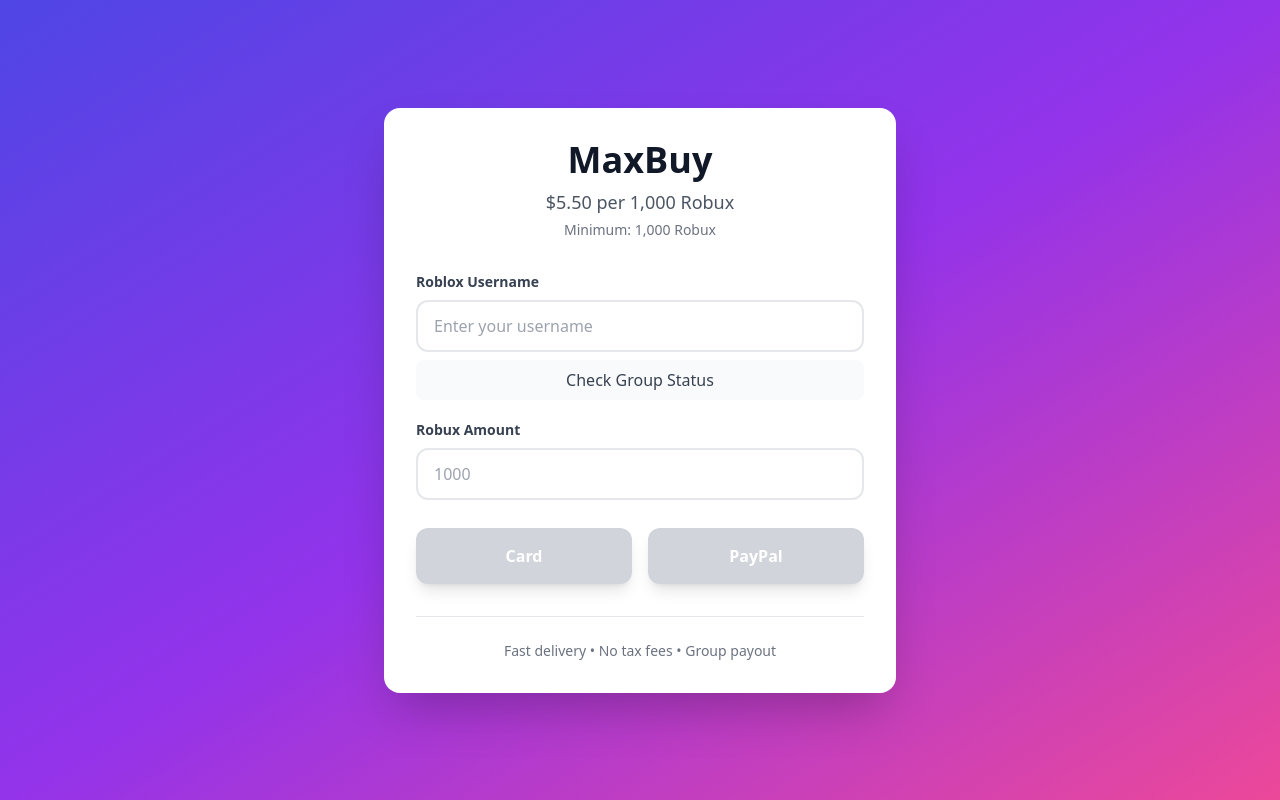
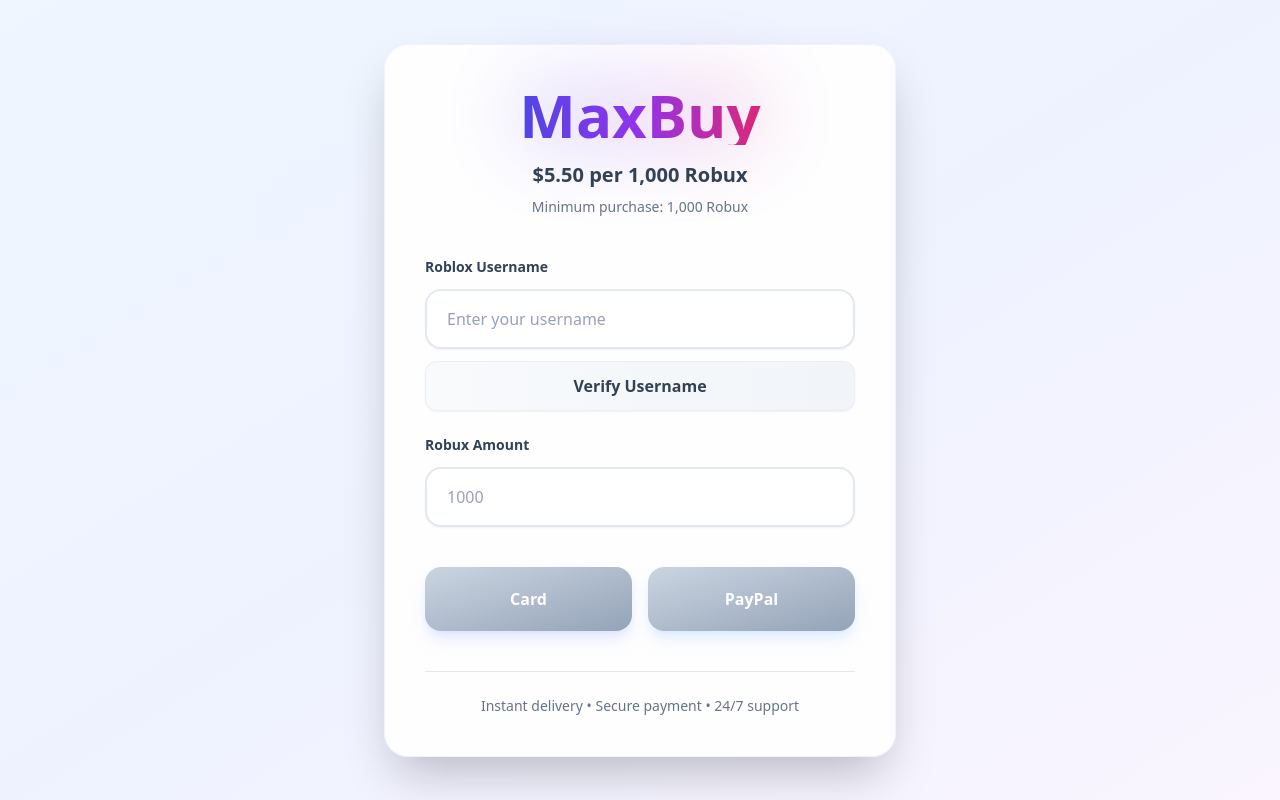
Before and after one commit to DontGho/maxbuystore, a React (Vite) app: page / in a window 1280 px wide. Built offline with nearby package versions, Linux system fonts and the light colour scheme.

Commit message:
success page, new colors

```diff
--- a/src/App.jsx
+++ b/src/App.jsx
@@ -1,7 +1,74 @@
-import React, { useState } from 'react';
-import { AlertCircle, CheckCircle, Loader2 } from 'lucide-react';
+import React, { useState, useEffect } from 'react';
+import { AlertCircle, CheckCircle, Loader2, Home, Sparkles } from 'lucide-react';
 
-export default function App() {
+function SuccessPage() {
+  return (
+    <div className="min-h-screen bg-gradient-to-br from-emerald-50 via-teal-50 to-cyan-50 flex items-center justify-center p-4">
+      <div className="bg-white/90 backdrop-blur-md rounded-3xl shadow-2xl p-12 max-w-md w-full text-center border border-emerald-100/50">
+        <div className="mb-6 flex justify-center">
+          <div className="relative">
+            <div className="absolute inset-0 bg-emerald-400 rounded-full blur-xl opacity-50 animate-pulse"></div>
+            <div className="relative bg-gradient-to-br from-emerald-400 to-teal-500 rounded-full p-5">
+              <CheckCircle size={72} className="text-white" strokeWidth={2.5} />
+            </div>
+          </div>
+        </div>
+
+        <h1 className="text-4xl font-bold text-slate-800 mb-3">Payment Complete!</h1>
+        <p className="text-slate-600 text-lg mb-2">Thank you for your purchase</p>
+        <p className="text-slate-500 mb-8">Your Robux will be delivered within 24 hours</p>
+
+        <div className="bg-gradient-to-br from-emerald-50 to-teal-50 rounded-2xl p-6 mb-8 border border-emerald-200/50 shadow-sm">
+          <div className="flex items-center justify-center gap-2 mb-3">
+            <Sparkles size={20} className="text-emerald-500" />
+            <p className="text-sm font-semibold text-slate-700">What's Next?</p>
+          </div>
+          <p className="text-sm text-slate-600 mb-2">Check your email for receipt</p>
+          <p className="text-sm text-slate-600">Delivery within 24 hours</p>
+        </div>
+
+        <a
+          href="/"
+          className="inline-flex items-center gap-2 bg-gradient-to-r from-emerald-500 to-teal-500 hover:from-emerald-600 hover:to-teal-600 text-white font-semibold px-8 py-4 rounded-xl transition-all shadow-lg shadow-emerald-200/50 hover:shadow-xl hover:shadow-emerald-300/50 hover:-translate-y-0.5"
+        >
+          <Home size={20} />
+          Back to Home
+        </a>
+      </div>
+    </div>
+  );
+}
+
+function CancelPage() {
+  return (
+    <div className="min-h-screen bg-gradient-to-br from-orange-50 via-amber-50 to-yellow-50 flex items-center justify-center p-4">
+      <div className="bg-white/90 backdrop-blur-md rounded-3xl shadow-2xl p-12 max-w-md w-full text-center border border-orange-100/50">
+        <div className="mb-6 flex justify-center">
+          <div className="relative">
+            <div className="absolute inset-0 bg-orange-400 rounded-full blur-xl opacity-40"></div>
+            <div className="relative bg-gradient-to-br from-orange-400 to-amber-500 rounded-full p-5">
+              <AlertCircle size={72} className="text-white" strokeWidth={2.5} />
+            </div>
+          </div>
+        </div>
+
+        <h1 className="text-4xl font-bold text-slate-800 mb-3">Payment Cancelled</h1>
+        <p className="text-slate-600 text-lg mb-2">No charges were made</p>
+        <p className="text-slate-500 mb-8">Feel free to try again anytime</p>
+
+        <a
+          href="/"
+          className="inline-flex items-center gap-2 bg-gradient-to-r from-orange-500 to-amber-500 hover:from-orange-600 hover:to-amber-600 text-white font-semibold px-8 py-4 rounded-xl transition-all shadow-lg shadow-orange-200/50 hover:shadow-xl hover:shadow-orange-300/50 hover:-translate-y-0.5"
+        >
+          <Home size={20} />
+          Return Home
+        </a>
+      </div>
+    </div>
+  );
+}
+
+function HomePage() {
   const [u, setU] = useState('');
   const [a, setA] = useState('');
   const [s, setS] = useState('idle');
@@ -29,12 +96,12 @@
       const d = await r.json();
 
       if (d.success) {
-        setGroupStatus('✓ You are in the group');
+        setGroupStatus('✓ Username verified');
       } else {
         setGroupStatus('✗ ' + d.error);
       }
     } catch (e) {
-      setGroupStatus('✗ Error checking group');
+      setGroupStatus('✗ Error checking username');
     }
 
     setChecking(false);
@@ -69,17 +136,22 @@
   const validAmount = parseInt(a) >= 1000;
 
   return (
-    <div className="min-h-screen bg-gradient-to-br from-indigo-600 via-purple-600 to-pink-500 flex items-center justify-center p-4">
-      <div className="bg-white rounded-2xl shadow-2xl p-8 max-w-lg w-full">
-        <div className="text-center mb-8">
-          <h1 className="text-4xl font-bold text-gray-900 mb-2">MaxBuy</h1>
-          <p className="text-gray-600 text-lg">${p.toFixed(2)} per 1,000 Robux</p>
-          <p className="text-sm text-gray-500 mt-1">Minimum: 1,000 Robux</p>
+    <div className="min-h-screen bg-gradient-to-br from-blue-50 via-indigo-50 to-purple-50 flex items-center justify-center p-4">
+      <div className="bg-white/90 backdrop-blur-md rounded-3xl shadow-2xl p-10 max-w-lg w-full border border-indigo-100/50">
+        <div className="text-center mb-10">
+          <div className="inline-block mb-4">
+            <h1 className="text-6xl font-black bg-gradient-to-r from-indigo-600 via-purple-600 to-pink-600 bg-clip-text text-transparent relative">
+              MaxBuy
+              <div className="absolute inset-0 bg-gradient-to-r from-indigo-600 via-purple-600 to-pink-600 blur-2xl opacity-20 -z-10"></div>
+            </h1>
+          </div>
+          <p className="text-slate-700 text-xl font-semibold">${p.toFixed(2)} per 1,000 Robux</p>
+          <p className="text-sm text-slate-500 mt-2">Minimum purchase: 1,000 Robux</p>
         </div>
 
-        <div className="space-y-5">
+        <div className="space-y-6">
           <div>
-            <label className="block text-sm font-semibold text-gray-700 mb-2">
+            <label className="block text-sm font-bold text-slate-700 mb-3">
               Roblox Username
             </label>
             <input
@@ -89,61 +161,62 @@
                 setU(e.target.value);
                 setGroupStatus('');
               }}
-              className="w-full px-4 py-3 border-2 border-gray-200 rounded-xl focus:ring-2 focus:ring-purple-500 focus:border-transparent transition"
+              className="w-full px-5 py-4 border-2 border-slate-200 rounded-2xl focus:ring-4 focus:ring-indigo-200 focus:border-indigo-400 transition-all bg-white/80 text-slate-800 placeholder:text-slate-400 shadow-sm"
               placeholder="Enter your username"
             />
             <button
               onClick={checkGroupStatus}
               disabled={checking || !u}
-              className="mt-2 w-full bg-gray-100 hover:bg-gray-200 disabled:bg-gray-50 text-gray-700 font-medium py-2 rounded-lg transition flex items-center justify-center gap-2"
+              className="mt-3 w-full bg-gradient-to-r from-slate-100 to-slate-200 hover:from-slate-200 hover:to-slate-300 disabled:from-slate-50 disabled:to-slate-100 text-slate-700 font-semibold py-3 rounded-xl transition-all flex items-center justify-center gap-2 shadow-sm border border-slate-200/50"
             >
               {checking ? (
                 <>
-                  <Loader2 className="animate-spin" size={16} />
-                  Checking...
+                  <Loader2 className="animate-spin" size={18} />
+                  Verifying...
                 </>
               ) : (
-                'Check Group Status'
+                'Verify Username'
               )}
             </button>
             {groupStatus && (
-              <p className={`mt-2 text-sm ${groupStatus.includes('✓') ? 'text-green-600' : 'text-red-600'}`}>
+              <p className={`mt-3 text-sm font-semibold ${groupStatus.includes('✓') ? 'text-emerald-600' : 'text-rose-600'}`}>
                 {groupStatus}
               </p>
             )}
           </div>
 
           <div>
-            <label className="block text-sm font-semibold text-gray-700 mb-2">
+            <label className="block text-sm font-bold text-slate-700 mb-3">
               Robux Amount
             </label>
             <input
               type="number"
               value={a}
               onChange={(e) => setA(e.target.value)}
-              className="w-full px-4 py-3 border-2 border-gray-200 rounded-xl focus:ring-2 focus:ring-purple-500 focus:border-transparent transition"
+              className="w-full px-5 py-4 border-2 border-slate-200 rounded-2xl focus:ring-4 focus:ring-indigo-200 focus:border-indigo-400 transition-all bg-white/80 text-slate-800 placeholder:text-slate-400 shadow-sm"
               placeholder="1000"
               min="1000"
               step="100"
             />
             {a && !validAmount && (
-              <p className="mt-2 text-sm text-red-600">Minimum 1,000 Robux required</p>
+              <p className="mt-3 text-sm text-rose-600 font-semibold">Minimum 1,000 Robux required</p>
             )}
           </div>
 
           {t > 0 && validAmount && (
-            <div className="bg-gradient-to-r from-purple-50 to-pink-50 border-2 border-purple-200 rounded-xl p-4">
-              <p className="text-2xl font-bold text-purple-900">
-                Total: ${t.toFixed(2)}
+            <div className="bg-gradient-to-br from-indigo-50 via-purple-50 to-pink-50 border-2 border-indigo-200/50 rounded-2xl p-6 shadow-md">
+              <p className="text-sm text-slate-600 font-medium mb-1">Total Amount</p>
+              <p className="text-4xl font-black text-slate-800">
+                ${t.toFixed(2)}
               </p>
             </div>
           )}
 
-          <div className="grid grid-cols-2 gap-4 pt-2">
+          <div className="grid grid-cols-2 gap-4 pt-4">
             <button
               onClick={() => h('stripe')}
               disabled={s === 'loading' || !u || !validAmount}
-              className="bg-indigo-600 hover:bg-indigo-700 disabled:bg-gray-300 disabled:cursor-not-allowed text-white font-semibold py-4 rounded-xl transition shadow-lg hover:shadow-xl"
+              className="bg-gradient-to-br from-indigo-500 to-purple-600 hover:from-indigo-600 hover:to-purple-700 disabled:from-slate-300 disabled:to-slate-400 disabled:cursor-not-allowed text-white font-bold py-5 rounded-2xl transition-all shadow-lg shadow-indigo-200/50 hover:shadow-xl hover:shadow-indigo-300/60 hover:-translate-y-1"
             >
               {s === 'loading' ? 'Processing...' : 'Card'}
             </button>
@@ -151,28 +224,47 @@
             <button
               onClick={() => h('paypal')}
               disabled={s === 'loading' || !u || !validAmount}
-              className="bg-blue-600 hover:bg-blue-700 disabled:bg-gray-300 disabled:cursor-not-allowed text-white font-semibold py-4 rounded-xl transition shadow-lg hover:shadow-xl"
+              className="bg-gradient-to-br from-blue-500 to-cyan-600 hover:from-blue-600 hover:to-cyan-700 disabled:from-slate-300 disabled:to-slate-400 disabled:cursor-not-allowed text-white font-bold py-5 rounded-2xl transition-all shadow-lg shadow-blue-200/50 hover:shadow-xl hover:shadow-blue-300/60 hover:-translate-y-1"
             >
               {s === 'loading' ? 'Processing...' : 'PayPal'}
             </button>
           </div>
 
           {m && (
-            <div className={`flex items-center gap-3 p-4 rounded-xl ${
-              s === 'success' ? 'bg-green-50 text-green-800 border-2 border-green-200' : 'bg-red-50 text-red-800 border-2 border-red-200'
+            <div className={`flex items-center gap-3 p-5 rounded-2xl border-2 shadow-md ${
+              s === 'success' ? 'bg-emerald-50 text-emerald-800 border-emerald-200' : 'bg-rose-50 text-rose-800 border-rose-200'
             }`}>
-              {s === 'success' ? <CheckCircle size={24} /> : <AlertCircle size={24} />}
-              <p className="font-medium">{m}</p>
+              {s === 'success' ? <CheckCircle size={26} /> : <AlertCircle size={26} />}
+              <p className="font-semibold">{m}</p>
             </div>
           )}
         </div>
 
-        <div className="mt-8 pt-6 border-t border-gray-200">
-          <p className="text-sm text-gray-500 text-center">
-            Fast delivery • No tax fees • Group payout
+        <div className="mt-10 pt-6 border-t border-slate-200">
+          <p className="text-sm text-slate-500 text-center font-medium">
+            Instant delivery • Secure payment • 24/7 support
           </p>
         </div>
       </div>
     </div>
   );
 }
+
+export default function App() {
+  const [page, setPage] = useState('home');
+
+  useEffect(() => {
+    const path = window.location.pathname;
+    if (path === '/success') {
+      setPage('success');
+    } else if (path === '/cancel') {
+      setPage('cancel');
+    } else {
+      setPage('home');
+    }
+  }, []);
+
+  if (page === 'success') return <SuccessPage />;
+  if (page === 'cancel') return <CancelPage />;
+  return <HomePage />;
+}
```
